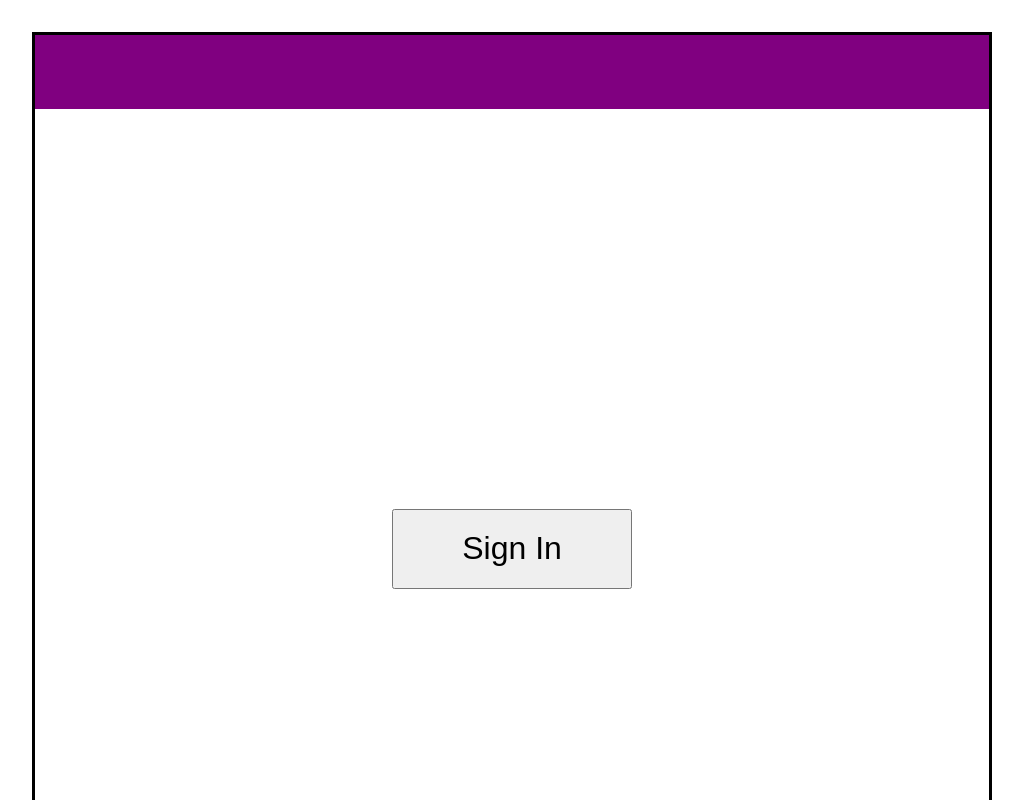
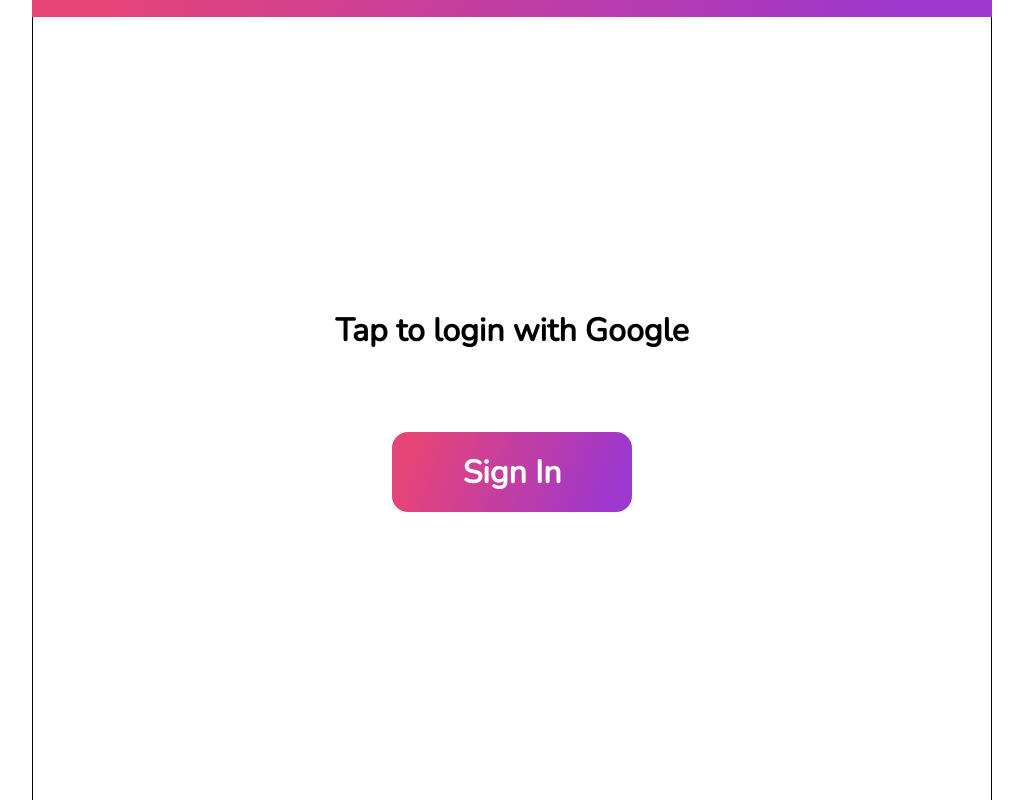
Before and after one commit to cookieMonsterDev/firebase-chat, a React (Create React App) app: page / in a window 1280 px wide. Shown: the top 800 px of the page, without its empty margins (128-1151 px from the left). Built offline with nearby package versions, Linux system fonts and the light colour scheme; no server answers.

Commit message:
chore: add style for main page & navbar

```diff
--- a/public/index.html
+++ b/public/index.html
@@ -5,6 +5,10 @@
       href="https://fonts.googleapis.com/css?family=Press+Start+2P&display=swap"
       rel="stylesheet"
     />
+    <link
+      href='https://fonts.googleapis.com/css?family=Nunito'
+      rel='stylesheet'
+    />
     <title>Real time chat</title>
   </head>
   <body>
--- a/src/App.tsx
+++ b/src/App.tsx
@@ -25,31 +25,27 @@
 export default App;
 
 const Wrapper = styled.div`
+  justify-content: center;
+  align-items: center;
   position: absolute;
+  overflow: hidden;
   display: flex;
-  justify-content: center;
-  overflow: hidden;
-
-  width: 100%;
+  height: 100vh;
+  width: 100vw;
   left: 0;
-  top: 2rem;
-
-  @media only screen
-  and (min-device-width: 320px)
-  and (max-device-width: 568px)
-  and (-webkit-min-device-pixel-ratio: 2) {
-    top: 0;
-  }
+  top: 0;
 `;
 
 const AppWrapper = styled.div`
+  position: relative;
   width: 60rem;
   height: 60rem;
   display: flex;
   align-items: center;
   flex-direction: column;
-  border: 3px solid black;
+  border: 1px solid black;
   box-sizing: border-box;
+  border-radius: 3rem;
 
   @media only screen
   and (min-device-width: 320px)
--- a/src/components/AuthPage/AuthPage.tsx
+++ b/src/components/AuthPage/AuthPage.tsx
@@ -12,6 +12,7 @@
 
   return (
     <Container>
+      <h1>Tap to login with Google</h1>
       <Button onClick={googleSignIn}>Sign In</Button>
     </Container>
   )
@@ -23,12 +24,45 @@
   display: flex;
   align-items: center;
   justify-content: center;
+  flex-direction: column;
 
+  h1 {
+    font-family: Nunito;
+    margin-bottom: 5rem;
+  }
+
+  @media only screen
+  and (min-device-width: 320px)
+  and (max-device-width: 568px)
+  and (-webkit-min-device-pixel-ratio: 2) {
+    h1 {
+      font-size: 3.3rem;
+      font-family: Nunito;
+    }
+  }
 `;
 
 const Button = styled.button`
   width: 15rem;
   height: 5rem;
+  padding: 0;
 
   font-size: 2rem;
+  font-family: Nunito;
+  font-weight: 600;
+
+  border: none;
+  border-radius: 1rem;
+
+  background: linear-gradient(109.6deg, rgb(229, 68, 121) 11.2%, rgb(157, 55, 206) 91.2%);
+  color: white;
+
+  @media only screen
+  and (min-device-width: 320px)
+  and (max-device-width: 568px)
+  and (-webkit-min-device-pixel-ratio: 2) {
+    width: 22rem;
+    height: 8rem;
+    font-size: 3.3rem;
+  }
 `;
--- a/src/components/NavBar/NavBar.tsx
+++ b/src/components/NavBar/NavBar.tsx
@@ -2,32 +2,48 @@
 import { useAuthState } from 'react-firebase-hooks/auth';
 import { signOut } from 'firebase/auth';
 import styled from '@emotion/styled';
+import { BurgerMenu } from './components/BurgerMenu';
 
 export const NavBar = () => {
   const [user] = useAuthState(auth);
 
   const handleClick = () => {
-    user ? signOut(auth) : console.log('nothing')
-  }
+    user ? signOut(auth) : console.log('nothing');
+  };
 
-    return (
-      <Container>
-        {user && <button onClick={handleClick}>Sign Out</button>}
-      </Container>
-    );
+  return (
+    <Container>
+      <MennButtonWrapper>
+        <BurgerMenu />
+      </MennButtonWrapper>
+      {/* {user && <button onClick={handleClick}>Sign Out</button>} */}
+    </Container>
+  );
 };
 
 const Container = styled.div`
+  position: fixed;
   display: flex;
-  width: 100%;
-  height: 5rem;
-  margin: 0;
-  background-color: purple;
+  width: 60rem;
+  height: 6rem;
+  border-radius: 3rem 3rem 0 0;
+
+  background: linear-gradient(109.6deg, rgb(229, 68, 121) 11.2%, rgb(157, 55, 206) 91.2%);;
 
   @media only screen
   and (min-device-width: 320px)
   and (max-device-width: 568px)
   and (-webkit-min-device-pixel-ratio: 2) {
+    border-radius: 0;
     height: 8rem;
+    width: 100vw;
   }
 `;
+
+const MennButtonWrapper = styled.div`
+  position: absolute;
+  align-items: center;
+  display: flex;
+  height: 100%;
+  left: 3rem;
+`;
--- /dev/null
+++ b/src/components/NavBar/components/BurgerMenu.tsx
@@ -0,0 +1,51 @@
+import React, { useState } from 'react';
+import styled from '@emotion/styled';
+
+interface BurgerStyles {
+  isOn?: boolean;
+};
+
+export const BurgerMenu = () => {
+  const [checked, setChecked] = useState(false);
+
+  const handleClick = () => {
+    setChecked(prev => !prev);
+  }
+
+  return (
+    <Container onClick={handleClick}>
+      <Section />
+      <Section />
+      <Section />
+    </Container>
+  );
+};
+
+const Container = styled.div<BurgerStyles>`
+  position: relative;
+  height: 100%;
+  width: 4rem;
+  display: flex;
+
+  section:nth-child(1) {
+    top: 1.8rem;
+  }
+
+  section:nth-child(2) {
+    top: 50%;
+    transform: translate(0, -50%);
+  }
+
+  section:nth-child(3) {
+    bottom: 1.8rem;
+  }
+`;
+
+const Section = styled.section`
+  border-radius: 0.3rem;
+  position: absolute;
+  height: 0.5rem;
+  width: 4rem;
+
+  background-color: blue;
+`;
```
